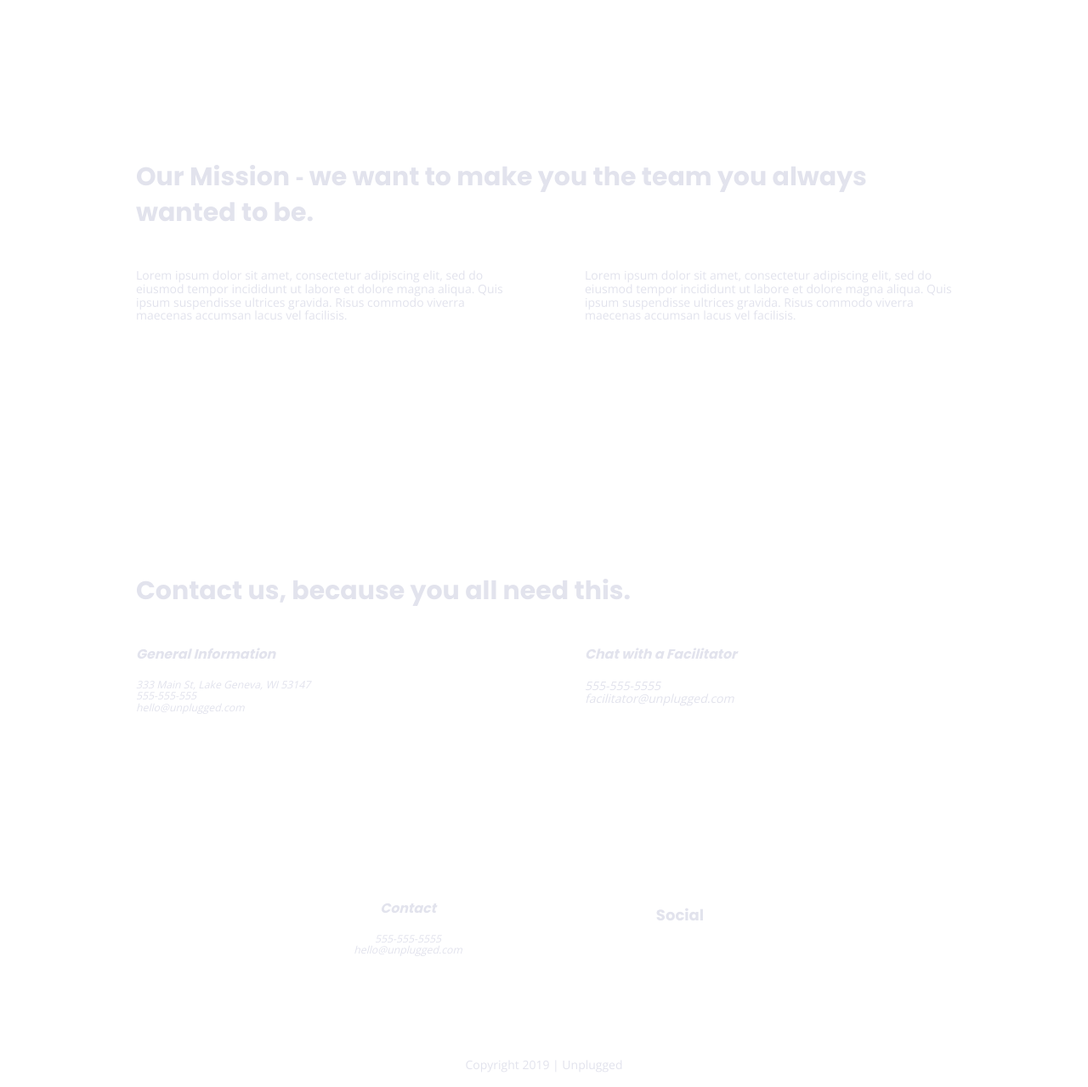
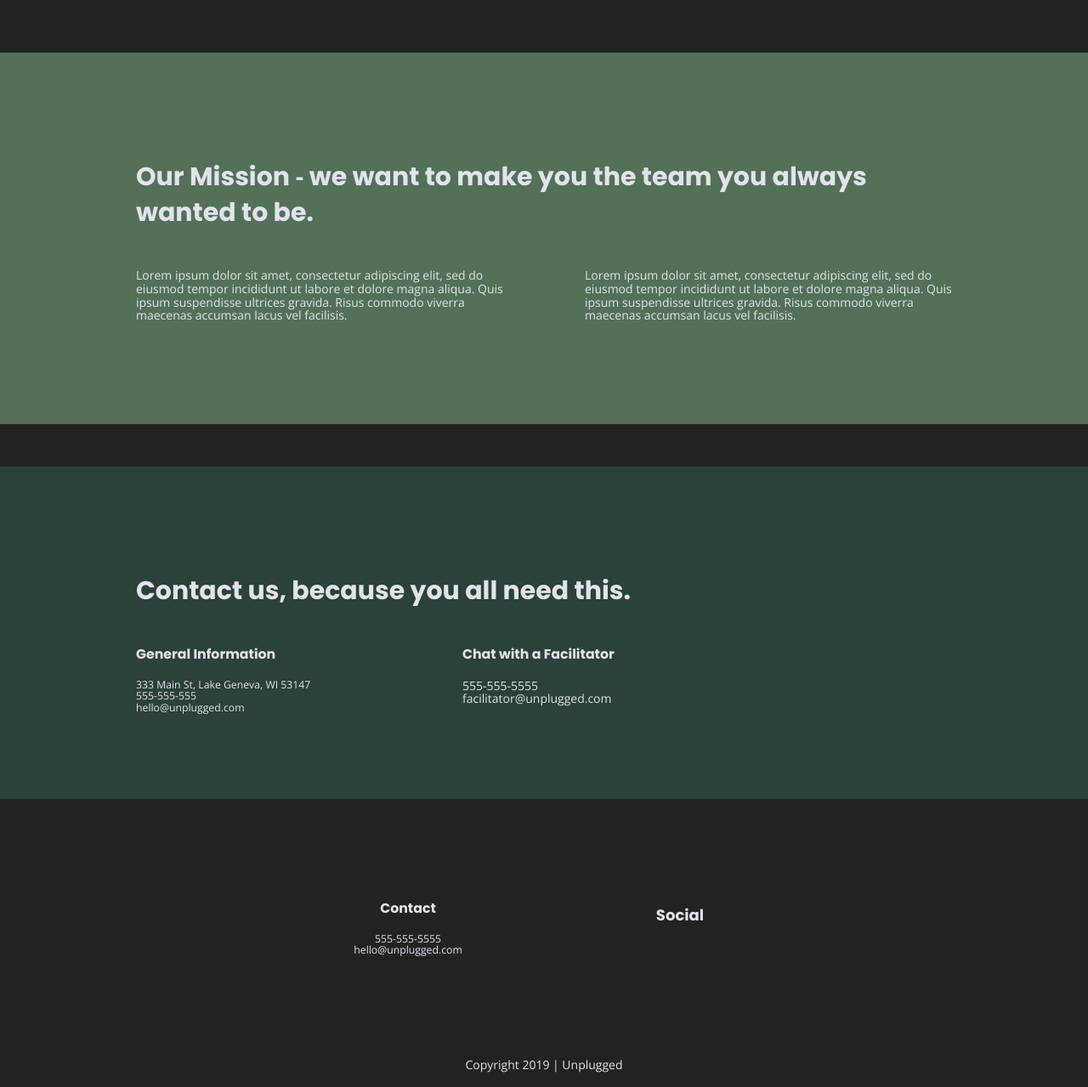
Before and after one commit to mikkispace/unplugged-site, a plain HTML site: page about/index.html in a window 1280 px wide. Shown: the part 118-1397 px from the top of the page at 85% size. Drawn offline with nearby package versions, Linux system fonts and the light colour scheme.

Commit message:
updated css properties for colors-fonts-styles

```diff
--- a/css/main.css
+++ b/css/main.css
@@ -107,6 +107,7 @@ body {
     font-family: 'Open Sans', sans-serif;
     font-size: 1em;
     color: #e2e3ed;
+    background: #202322;
 }
 
 ul, ol {
@@ -150,6 +151,14 @@ address {
     font-family: 'Open Sans', sans-serif;
     font-size: .875em;
     line-height: 1.125em;
+}
+
+aside, .faq, .mission {
+    background: #527158;
+}
+
+.reviews, .contact-section {
+    background: #2a423a;
 }
 
 .content-wrapper {
@@ -215,6 +224,8 @@ header nav ul {
 
 header nav li {
     list-style: none;
+    text-transform: uppercase;
+    font-weight: 700;
 }
 
 /*Footer */
@@ -235,6 +246,7 @@ footer p {
 footer .contact {
     margin-bottom: 50px;
     text-align: center;
+    font-style: normal;
 }
 
 .social h4 {
@@ -369,11 +381,15 @@ aside .content-wrapper{
     flex-flow: row wrap;
 }
 
+.contact-content {
+    font-style: normal;
+}
+
 .contact-content p {
     margin: 0;
 }
 .facilitator-info {
-    width: 45%;
+    width: 60%;
 }
 
 
```
